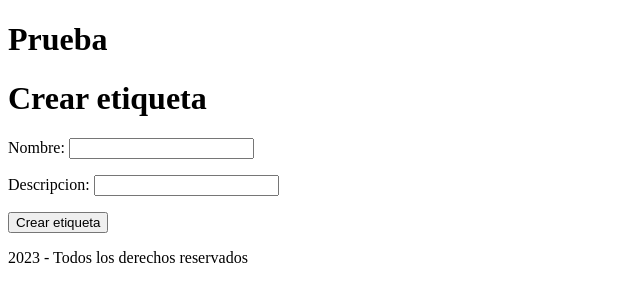
After one commit to TomixLoL/Pagina-Coder, a Django app: page /crear-etiqueta/ in a window 1280 px wide. The commit adds this page. Shown: the top 302 px of the page, without its empty margins (0-640 px from the left). Run offline with Django 4.2, Linux system fonts and the light colour scheme.

Commit message:
Update Views: crear_etiqueta

```diff
--- a/project/apps/home/admin.py
+++ b/project/apps/home/admin.py
@@ -4,3 +4,4 @@ from . import models
 
 admin.site.register(models.Post)
 admin.site.register(models.Autor)
+admin.site.register(models.Etiqueta)
--- a/project/apps/home/forms.py
+++ b/project/apps/home/forms.py
@@ -11,3 +11,8 @@ class PostForm(forms.ModelForm):
     class Meta:
         model = models.Post
         fields = '__all__'
+
+class EtiquetaForm(forms.ModelForm):
+    class Meta:
+        model = models.Etiqueta
+        fields = '__all__'
--- a/project/apps/home/models.py
+++ b/project/apps/home/models.py
@@ -3,6 +3,10 @@ from django.db import models
 class Post(models.Model):
     titulo = models.CharField(max_length=255)
     contenido = models.TextField()
+
+    class Meta:
+        verbose_name = 'Post'
+        verbose_name_plural = 'Posts'
 
     def __str__(self):
         return self.titulo
@@ -12,5 +16,20 @@ class Autor(models.Model):
     apellido = models.CharField(max_length=100)
     email = models.EmailField()
 
+    class Meta:
+        verbose_name = 'Autor'
+        verbose_name_plural = 'Autores'
+
     def __str__(self):
         return self.nombre
+
+class Etiqueta(models.Model):
+    nombre = models.CharField(max_length=25, unique=True)
+    descripcion = models.CharField(max_length=100, blank=True, null=True)
+
+    class Meta:
+        verbose_name = 'Etiqueta'
+        verbose_name_plural = 'Etiquetas'
+
+    def __str__(self):
+        return self.nombre
--- /dev/null
+++ b/project/apps/home/templates/home/crear_etiqueta.html
@@ -0,0 +1,12 @@
+{% extends 'home/base.html' %}
+
+{% block content %}
+    <h1>Crear etiqueta</h1>
+
+    <form action="" method="post">
+        {% csrf_token %}
+        {{ form.as_p }}
+        <input type="submit" value="Crear etiqueta">
+    </form>
+
+{% endblock content %}
--- a/project/apps/home/templates/home/index.html
+++ b/project/apps/home/templates/home/index.html
@@ -5,4 +5,6 @@
     <a href="{% url 'home:crear_autor' %}">Crear autor</a>
     <br><br>
     <a href="{% url 'home:crear_post' %}">Crear post</a>
+    <br><br>
+    <a href="{% url 'home:crear_etiqueta' %}">Crear etiqueta</a>
 {% endblock content %}
--- a/project/apps/home/urls.py
+++ b/project/apps/home/urls.py
@@ -5,4 +5,5 @@ urlpatterns = [
     path('', views.index, name="index" ),
     path("crear-autor/", views.crear_autor, name="crear_autor"),
     path("crear-post/", views.crear_post, name="crear_post"),
+    path("crear-etiqueta/", views.crear_etiqueta, name="crear_etiqueta"),
 ]
--- a/project/apps/home/views.py
+++ b/project/apps/home/views.py
@@ -1,5 +1,5 @@
 from django.shortcuts import render, redirect
-from . import forms
+from . import forms, models
 
 def index(request):
     return render(request, 'home/index.html')
@@ -23,3 +23,13 @@ def crear_post(request):
     else:
         form = forms.PostForm()
     return render(request, 'home/crear_post.html', {"form": form})
+
+def crear_etiqueta(request):
+    if request.method == 'POST':
+        form = forms.EtiquetaForm(request.POST)
+        if form.is_valid():
+            form.save()
+            return redirect('home:index')
+    else:
+        form = forms.EtiquetaForm()
+    return render(request, 'home/crear_etiqueta.html', {"form": form})
```
Also changed, not shown: project/apps/home/migrations/0003_etiqueta_alter_autor_options_alter_post_options.py (added), project/db.sqlite3.
